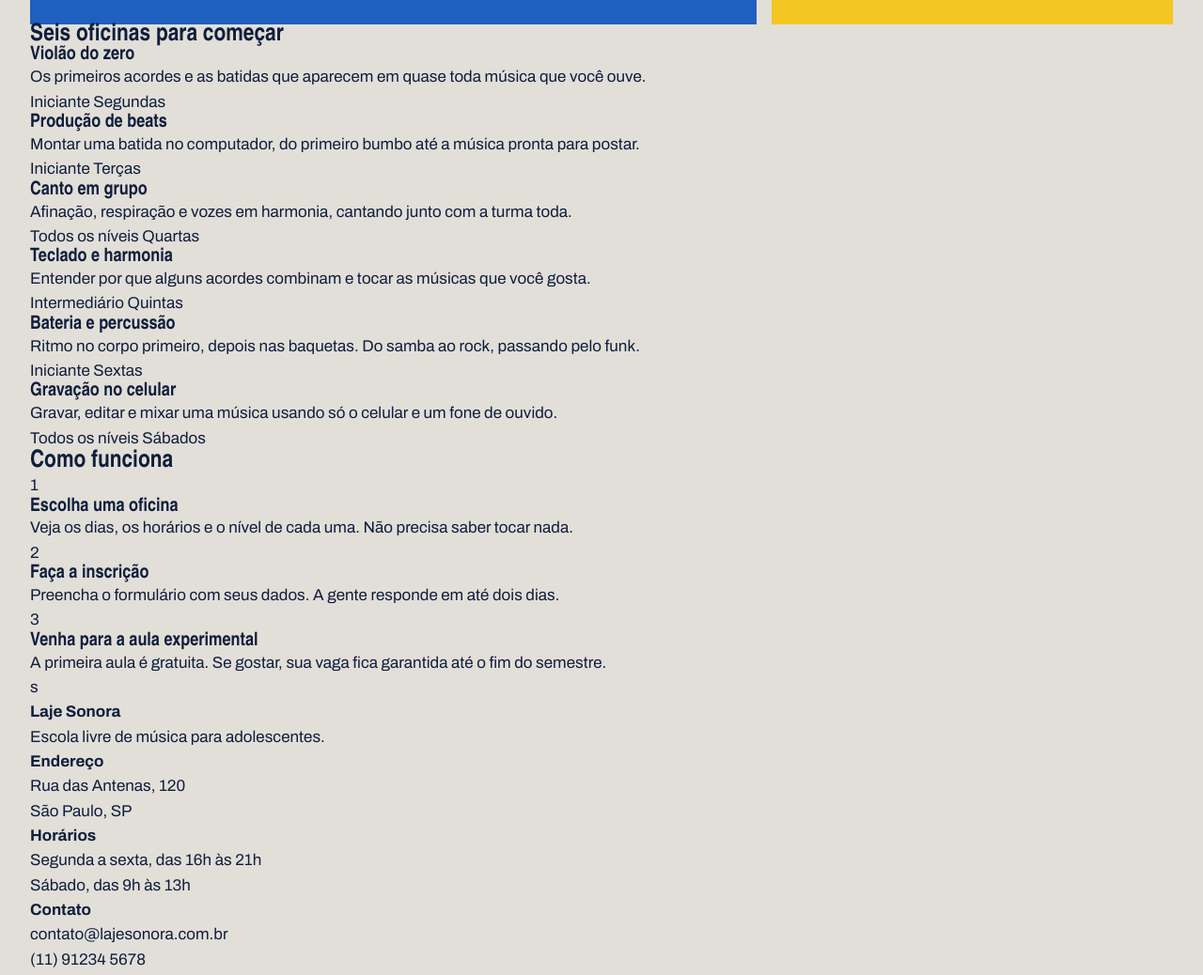
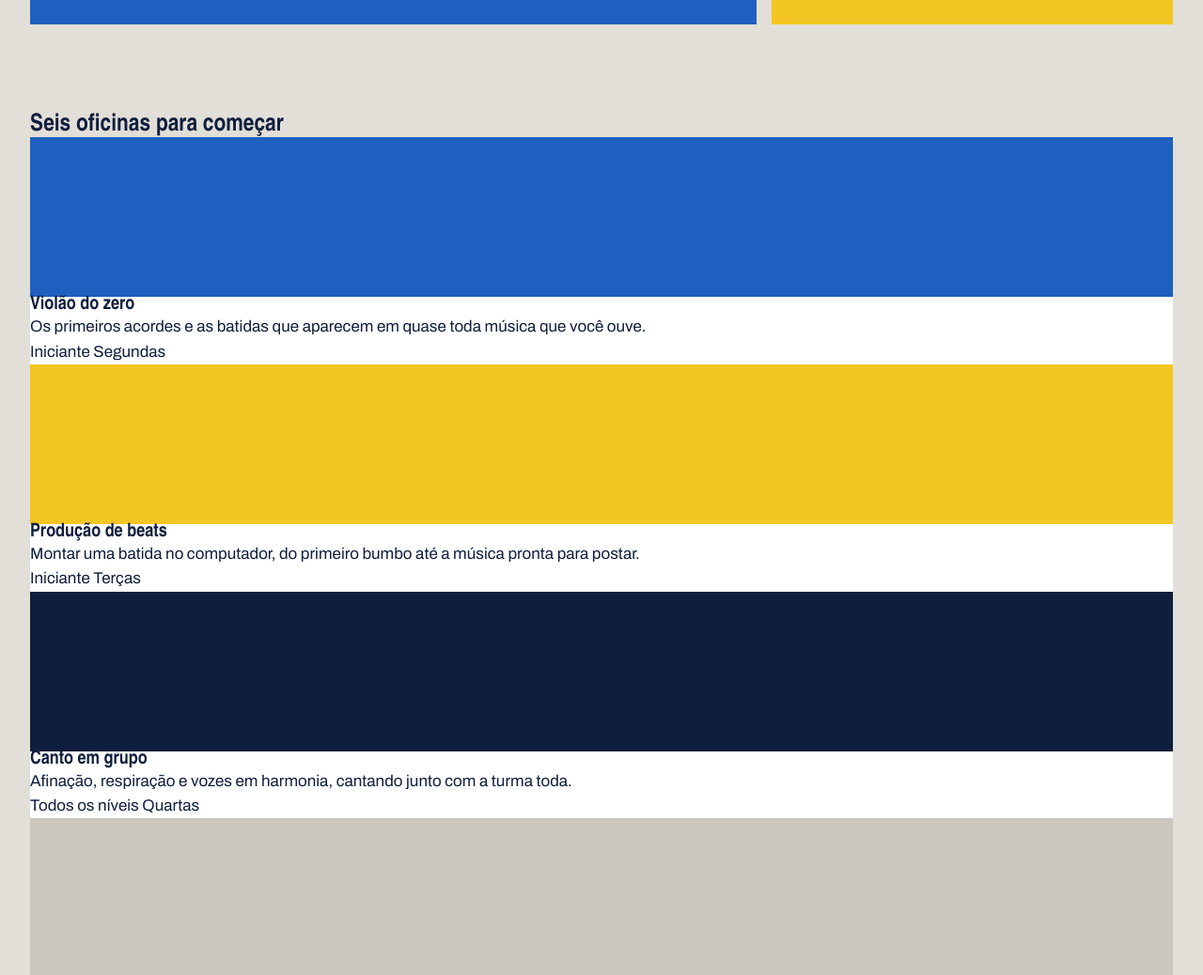
Before and after one commit to heitorv11timb/Laje-Sonora, a plain HTML site: page index.html in a window 1280 px wide. Shown: the part 680-1718 px from the top of the page at 94% size. Drawn offline with Linux system fonts and the light colour scheme; a web font is replaced by a local one.

Commit message:
Cards das oficinas

```diff
--- a/index.css
+++ b/index.css
@@ -127,3 +127,44 @@ h1, h2, h3 {
 .cartaz-lateral {
     align-items: flex-start;
 }
+
+.secao {
+    margin-top: 96px;
+}
+
+titulo.secao {
+    font-size: 64px;
+    margin-bottom: 32px;
+}
+
+.cards {
+    display: flex;
+    flex-wrap: wrap;
+    gap: 24px;
+}
+
+.card {
+    background: white;
+    margin: 3px solid var(--tinta);
+    flex: 1 1 340px;
+}
+
+.card .foto {
+    height: 170px;
+}
+
+.foto{
+    background-color: var(--concreto-escuro);
+}
+
+.foto-azul {
+    background-color: var(--caixa-dagua);
+}
+
+.foto-amarela {
+    background-color: var(--fita);
+}
+
+.foto-tinta{
+    background-color: var(--tinta);
+}
```
